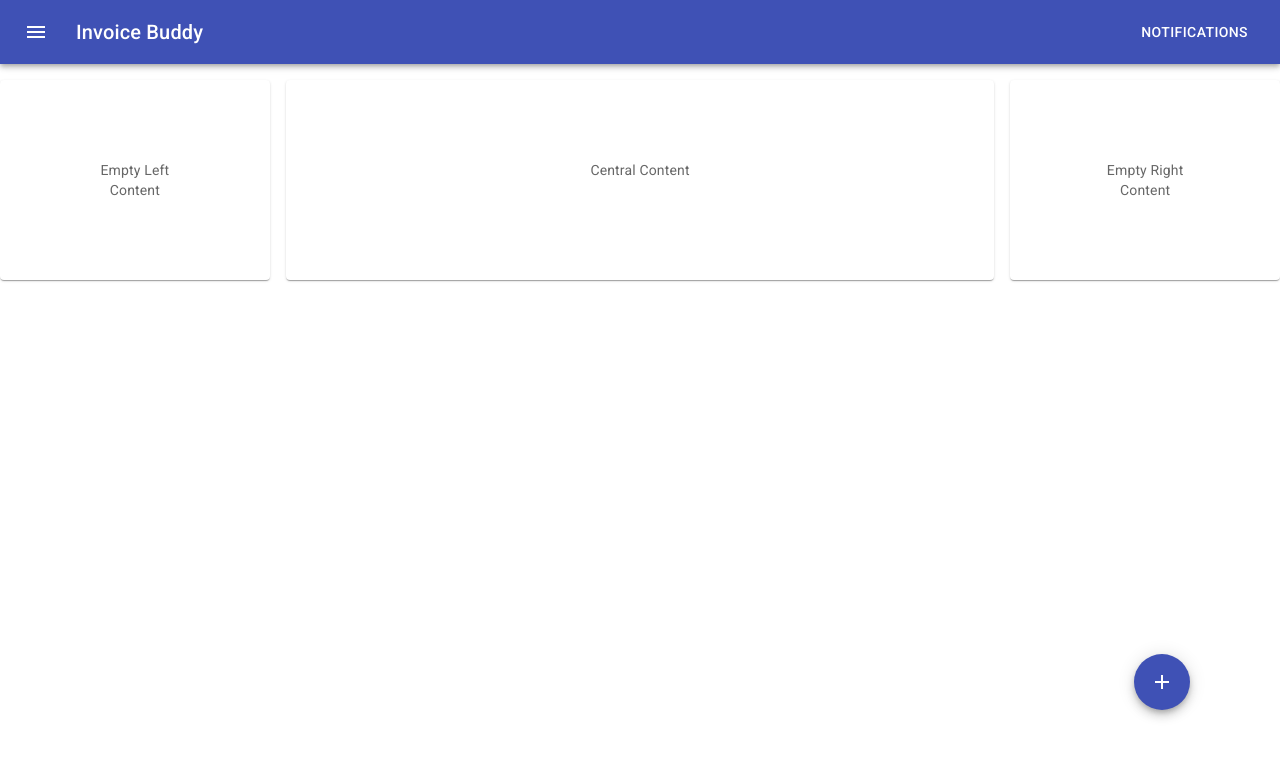
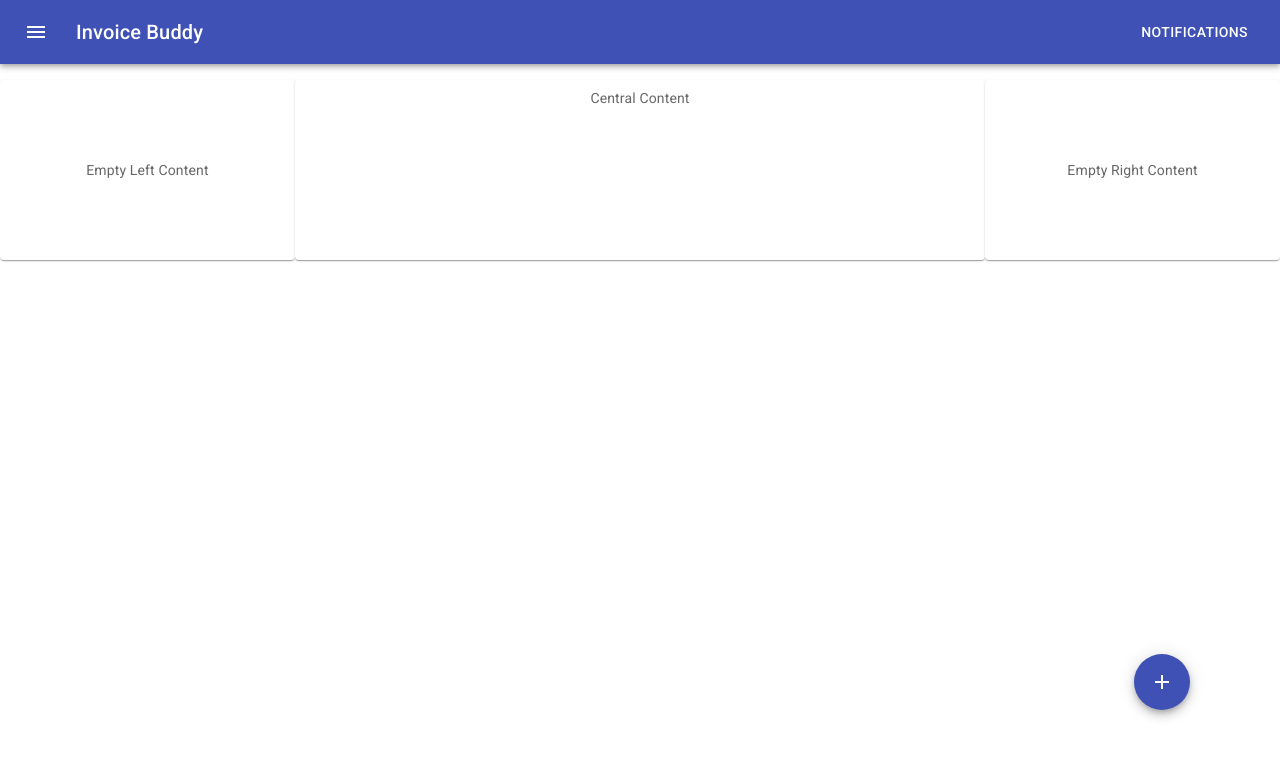
Before and after one commit to CAWilson94/Invoice, a React (Create React App) app in the folder invoices-js/: page / in a window 1280 px wide. Shown: the top 758 px of the page. Built offline with nearby package versions, Linux system fonts and the light colour scheme.

Commit message:
space between content not needed, took out

```diff
--- a/invoices-js/src/app/App.tsx
+++ b/invoices-js/src/app/App.tsx
@@ -21,10 +21,10 @@ function App() {
     <Box sx={{flexGrow: 1}}>
       <Header />
       <DrawerSideBar />
-      <Stack direction="row" spacing={2} justifyContent="space-evenly" sx={{marginTop: 2}}>
-        <Item sx={{ flex: 1, p: 10 }}>Empty Left Content</Item>
-        <Item sx={{ flex: 5, p: 10 }}>Central Content</Item>
-        <Item sx={{ flex: 1, p: 10 }}>Empty Right Content</Item>
+      <Stack direction="row" justifyContent="space-between" sx={{marginTop: 2}}>
+        <Item sx={{ flex: 1, p: 10, display: {xs: "none", sm: "block"}}}>Empty Left Content</Item>
+        <Item sx={{ flex: 5}}>Central Content</Item>
+        <Item sx={{ flex: 1, p: 10, display: {xs: "none", sm: "block"}}}>Empty Right Content</Item>
       </Stack>
       <FloatingButton/>
     </Box>
```
